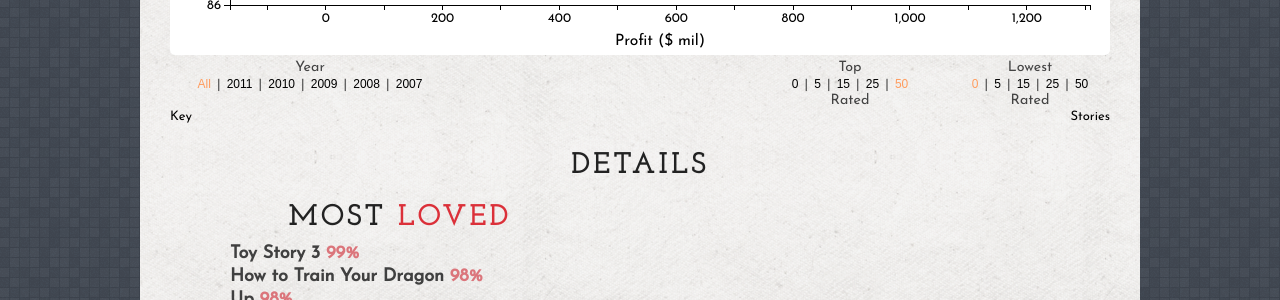
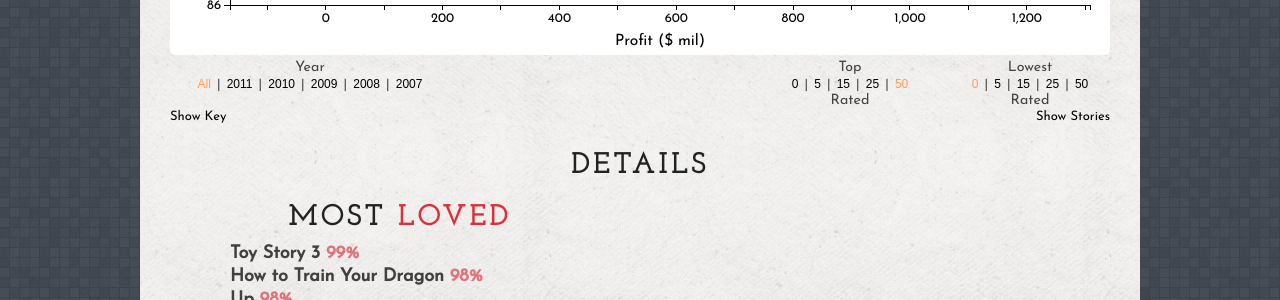
Before and after one commit to vlandham/vlandham.github.com, a Jekyll site: the page vis/movie/index.html, which Jekyll copies as it is, in a window 1280 px wide. Shown: the part 693-993 px from the top of the page. Built offline with Jekyll 4.4.1, drawn with Linux system fonts in a browser that asks for light colours; Markdown is read by kramdown in place of the engine named in the settings; some of the changed lines change nothing that is shown.

Commit message:
show and hide story and key

```diff
--- a/vis/movie/index.html
+++ b/vis/movie/index.html
@@ -149,8 +149,8 @@
         </div>
       </div>
       <div class="row">
-        <div class="span4"><a id="key-link" href="javascript:void(0)">Key</a></div>
-        <div class="span4 offset8"><a id="story-link" href="javascript:void(0)">Stories</a></div>
+        <div class="span4"><a id="key-link" href="javascript:void(0)">Show Key</a></div>
+        <div class="span4 offset8"><a id="story-link" href="javascript:void(0)">Show Stories</a></div>
       </div>
       <div class="row">
         <div class="span7">
@@ -264,11 +264,31 @@
               update_options(new_options);
               });
             $('#key-link').click(function() {
-                $("#key").slideToggle();
+                $("#key").slideToggle( 'slow', function() {
+                  var link = $('#key-link');
+                  if(link.text() == "Show Key")
+                  {
+                  link.text('Hide Key');
+                  }
+                  else
+                  {
+                  link.text('Show Key');
+                  }
+                  });
                 return false;
-              });
+                });
             $('#story-link').click(function() {
-                $("#stories-section").slideToggle();
+                $("#stories-section").slideToggle('slow',function() {
+                  var link = $('#story-link');
+                  if(link.text() == "Show Stories")
+                  {
+                  link.text('Hide Stories');
+                  }
+                  else
+                  {
+                  link.text('Show Stories');
+                  }
+                  });
                 return false;
                 });
 
```
